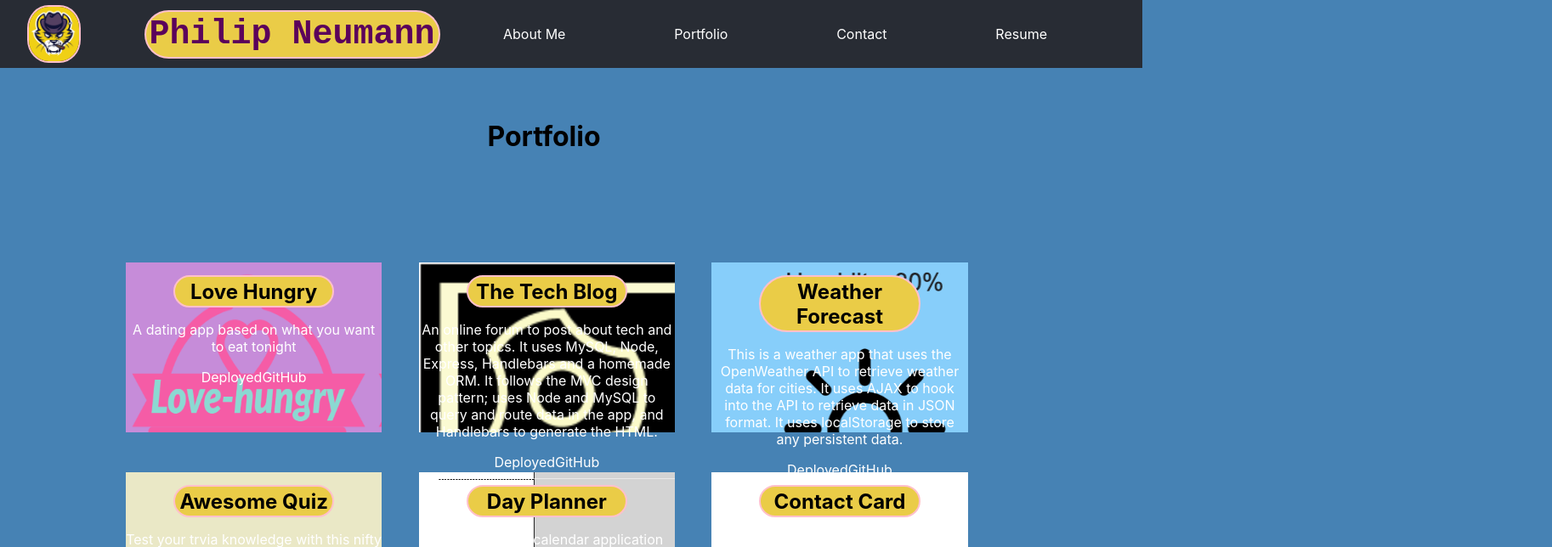
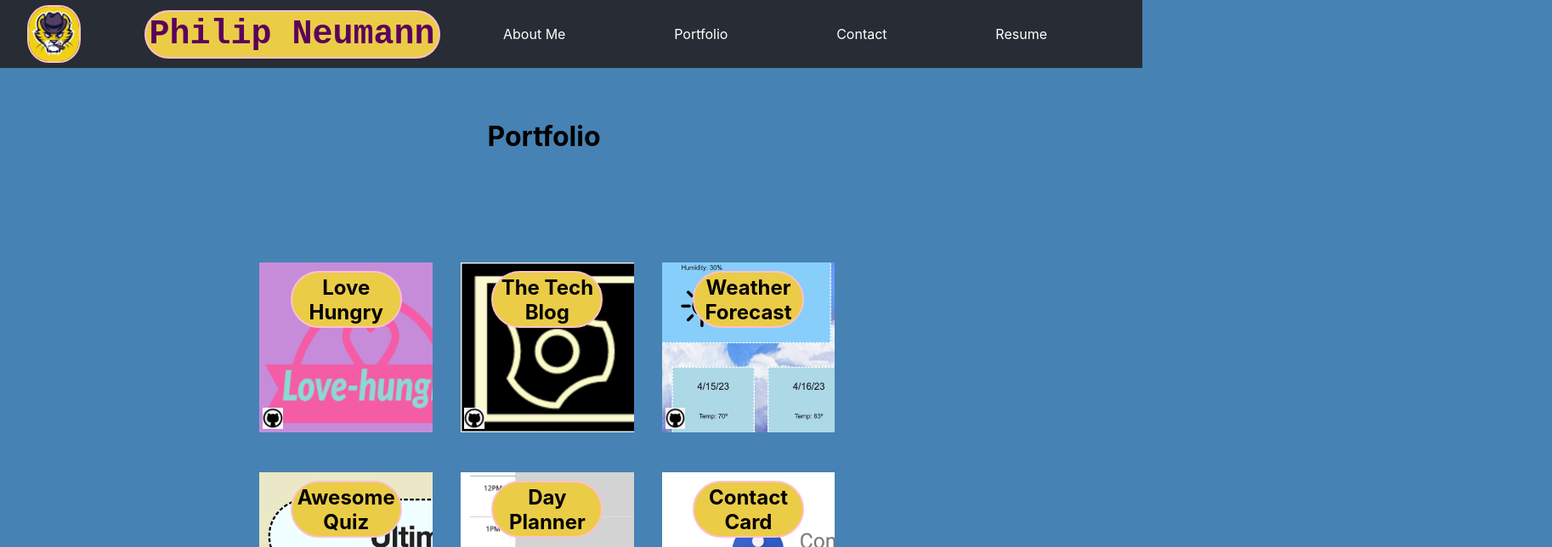
Before and after one commit to moviefan322/react-portfolio, a React (Create React App) app: page /portfolio in a window 1280 px wide. Shown: the top 644 px of the page at 85% size, 1826 px wide, since content can reach past the window. Built offline with nearby package versions, Linux system fonts and the light colour scheme.

Commit message:
sets github icon on project card

```diff
--- a/src/assets/css/App.css
+++ b/src/assets/css/App.css
@@ -157,6 +157,17 @@ ul {
   margin-bottom: 2em;
 }
 
+.actualCard {
+  background-repeat: no-repeat;
+  background-size: cover;
+}
+
+.actualCard:hover {
+  background-color: rgb(234, 204, 71);
+  color: black;
+  border: solid pink 2px;
+}
+
 .cardText {
   background-color: rgb(234, 204, 71);
   color: black;
@@ -170,6 +181,19 @@ ul {
 
 .App-link {
   color: #61dafb;
+}
+
+.ghIcon {
+  position: relative;
+  bottom: -47%;
+  height: 2em;
+  width: 2em;
+  float: left;
+  transition: all 0.2s ease-in-out;
+}
+
+.ghIcon:hover {
+  transform: scale(2);
 }
 
 @keyframes App-logo-spin {
--- a/src/assets/docs/projects.json
+++ b/src/assets/docs/projects.json
@@ -3,7 +3,7 @@
     "id": "1",
     "name": "Love Hungry",
     "backgroundImage": "loveHungry",
-    "github:": "https://github.com/moviefan322/love-hungry",
+    "ghLink": "https://github.com/moviefan322/love-hungry",
     "description": "A dating app based on what you want to eat tonight",
     "deployed": "https://love-hungry.herokuapp.com/"
   },
@@ -11,7 +11,7 @@
     "id": "2",
     "name": "The Tech Blog",
     "backgroundImage": "techBlog",
-    "gh-link:": "https://github.com/moviefan322/e-blog",
+    "ghLink": "https://github.com/moviefan322/e-blog",
     "description": "An online forum to post about tech and other topics. It uses MySQL, Node, Express, Handlebars and a homemade ORM. It follows the MVC design pattern; uses Node and MySQL to query and route data in the app, and Handlebars to generate the HTML.",
     "deployed": "https://github.com/moviefan322/e-blog"
   },
@@ -19,7 +19,7 @@
     "id": "3",
     "name": "Weather Forecast",
     "backgroundImage": "weatherApp",
-    "gh-link:": "https://github.com/moviefan322/weather-app",
+    "ghLink": "https://github.com/moviefan322/weather-app",
     "description": "This is a weather app that uses the OpenWeather API to retrieve weather data for cities. It uses AJAX to hook into the API to retrieve data in JSON format. It uses localStorage to store any persistent data.",
     "deployed": "https://moviefan322.github.io/weather-app/"
   },
@@ -27,7 +27,7 @@
     "id": "4",
     "name": "Awesome Quiz",
     "backgroundImage": "awesomeQuiz",
-    "gh-link:": "https://github.com/moviefan322/awesome-quiz",
+    "ghLink": "https://github.com/moviefan322/awesome-quiz",
     "description": "Test your trvia knowledge with this nifty quiz.",
     "deployed": "https://moviefan322.github.io/awesome-quiz/"
   },
@@ -35,7 +35,7 @@
     "id": "5",
     "name": "Day Planner",
     "backgroundImage": "dayPlanner",
-    "gh-link:": "https://github.com/moviefan322/day-planner",
+    "ghLink": "https://github.com/moviefan322/day-planner",
     "description": "This is a simple calendar application that allows a user to save events for each hour of the day. This app will run in the browser and feature dynamically updated HTML and CSS powered by jQuery. It uses the Moment.js library to work with date and time.",
     "deployed": "https://moviefan322.github.io/day-planner/"
   },
@@ -43,7 +43,7 @@
     "id": "6",
     "name": "Contact Card",
     "backgroundImage": "contactCard",
-    "gh-link:": "https://github.com/moviefan322/contact-card",
+    "ghLink": "https://github.com/moviefan322/contact-card",
     "description": "This app helps you keep track of your contacts. It uses MySQL, Node, Express, Handlebars and a homemade ORM. It follows the MVC design pattern; uses Node and MySQL to query and route data in the app, and Handlebars to generate the HTML.",
     "deployed": "https://github.com/moviefan322/contact-card"
   }
--- a/src/pages/Portfolio.js
+++ b/src/pages/Portfolio.js
@@ -5,6 +5,7 @@ import dayPlanner from "../assets/images/dayPlanner.png";
 import loveHungry from "../assets/images/loveHungry.png";
 import techBlog from "../assets/images/techBlog.png";
 import weatherApp from "../assets/images/weatherApp.png";
+import gh from "../assets/images/gh.png";
 
 const Portfolio = ({ projects }) => {
   return (
@@ -13,6 +14,7 @@ const Portfolio = ({ projects }) => {
       <div className="project-container">
         {projects.map((project) => {
           return (
+            <div>
               <a
                 href={project.deployed}
                 target="_blank"
@@ -20,6 +22,7 @@ const Portfolio = ({ projects }) => {
                 className="project-card"
               >
                 <section
+                  className="actualCard"
                   key={project.id}
                   style={{
                     backgroundImage: `url(${
@@ -38,11 +41,17 @@ const Portfolio = ({ projects }) => {
                   }}
                 >
                   <h2 className="cardText">{project.name}</h2>
-                <p>{project.description}</p>
-                <a href={project.deployed}>Deployed</a>
-                <a href={project.github}>GitHub</a>
+                  <a
+                    className="ghIcon"
+                    href={project.ghLink}
+                    target="_blank"
+                    rel="noreferrer"
+                  >
+                    <img src={gh} alt="GitHub Icon" height="25px" />
+                  </a>
                 </section>
               </a>
+            </div>
           );
         })}
       </div>
```
Also changed, not shown: src/assets/images/gh.png (added). Lines whose indentation alone changed are shown as unchanged.
